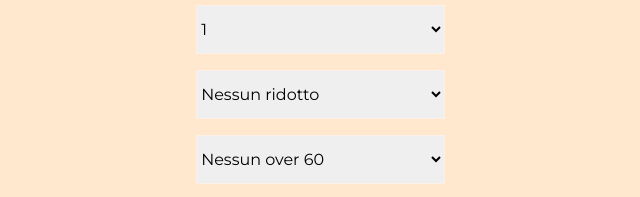
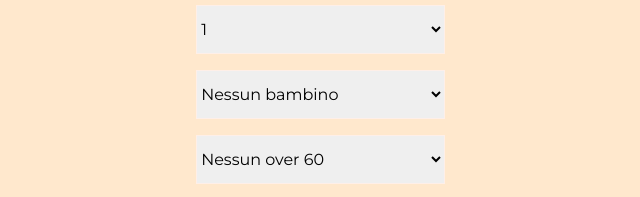
Before and after one commit to CristianoBrisco/BinarySquad, a plain HTML site: page index.html in a window 1280 px wide. Shown: the part 507-704 px from the top of the page, 523-1163 px from the left. Drawn offline with Linux system fonts and the light colour scheme.

Commit message:
ultima modifica

```diff
--- a/index.html
+++ b/index.html
@@ -66,7 +66,7 @@
             <div>
                 <label for="num_ridotti">Numero Bambini</label>
                 <select id="num_ridotti" name="num_ridotti">
-                    <option value="0">Nessun ridotto</option>
+                    <option value="0">Nessun bambino</option>
                     <option>1</option>
                     <option>2</option>
                     <option>3</option>
```
